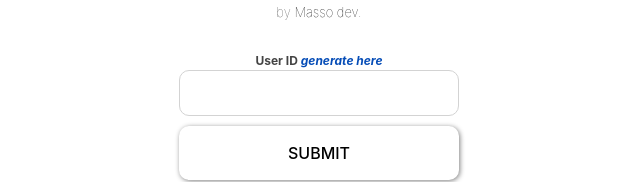
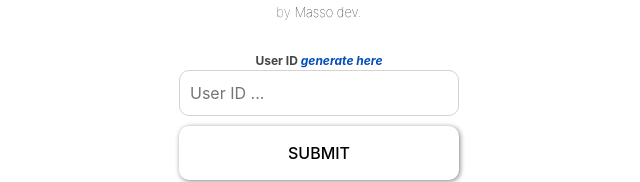
Before and after one commit to patrikmasiar/instagram-insights, a React (Create React App) app: page / in a window 1280 px wide. Shown: the part 285-467 px from the top of the page, without its empty margins (321-961 px from the left). Built offline with nearby package versions, Linux system fonts and the light colour scheme; the HTML template or start-up script is replaced by a standard one.

Commit message:
Input placeholder

```diff
--- a/src/components/Form.js
+++ b/src/components/Form.js
@@ -56,6 +56,7 @@ const Form = () => {
         value={userId === null ? '' : userId}
         onChange={e => setUserId(e.target.value)}
         className={style.input}
+        placeholder="User ID ..."
       />
       <button type='button' onClick={getData} className={style.button}>
         Submit
```
